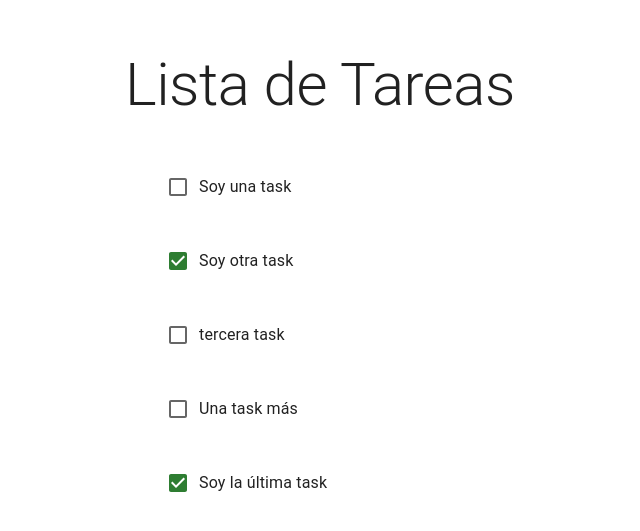
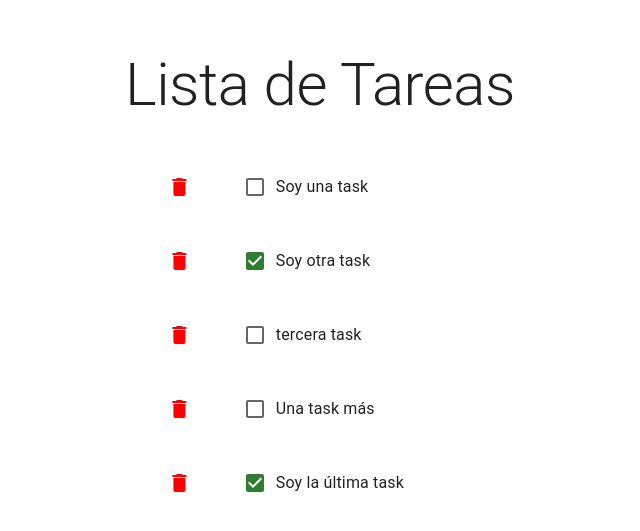
Before and after one commit to NachoCor2007/Cap_StudyMate, a React (Create React App) app in the folder to-do-list/: page / in a window 1280 px wide. Shown: the part 111-642 px from the top of the page, without its empty margins (195-835 px from the left). Built offline with nearby package versions, Linux system fonts and the light colour scheme.

Commit message:
Implemented a task deletion button.

```diff
--- a/to-do-list/package.json
+++ b/to-do-list/package.json
@@ -6,6 +6,7 @@
     "@emotion/react": "^11.13.0",
     "@emotion/styled": "^11.13.0",
     "@fontsource/roboto": "^5.0.14",
+    "@mui/icons-material": "^5.16.7",
     "@mui/material": "^5.16.7",
     "@testing-library/jest-dom": "^5.17.0",
     "@testing-library/react": "^13.4.0",
--- a/to-do-list/src/components/Item.tsx
+++ b/to-do-list/src/components/Item.tsx
@@ -1,18 +1,23 @@
 import React from 'react';
 import ItemProps from "./ItemProps";
+import DeleteIcon from '@mui/icons-material/Delete';
 import Checkbox from '@mui/material/Checkbox';
 import {ListItem, ListItemButton, ListItemText} from "@mui/material";
 
 const label = { inputProps: { 'aria-label': 'Checkbox demo' } };
 
 interface UpdatableItemProps extends ItemProps {
-    onCheck: (id: number) => void
+    onCheck: (id: number) => void,
+    onDeletion: (id: number) => void
 }
 
-const Item: React.FC<UpdatableItemProps> = ({ id, name, isDone, onCheck }: UpdatableItemProps) => {
+const Item: React.FC<UpdatableItemProps> = ({ id, name, isDone, onCheck, onDeletion }: UpdatableItemProps) => {
     return (
         <ListItem>
-            <ListItemButton onClick={() => onCheck(id)} >
+            <ListItemButton sx={{ width: '1%' }} onClick={() => onDeletion(id)} >
+                <DeleteIcon sx={{ width: '100%', color: 'red' }} />
+            </ListItemButton>
+            <ListItemButton sx={{ width: '80%' }} onClick={() => onCheck(id)} >
                 <Checkbox {...label} checked={isDone} color="success" />
                 <ListItemText primary={name} />
             </ListItemButton>
--- a/to-do-list/src/components/ListComp.tsx
+++ b/to-do-list/src/components/ListComp.tsx
@@ -50,6 +50,20 @@ const ListComp = () => {
         });
     }
 
+    const handleDelete = (id: number) => {
+        setTasks(prevTasks => {
+            // Deletes the task with the correspondent id.
+            const updatedTasks = {
+                ...prevTasks,
+                items: prevTasks.items.filter(item => item.id !== id)
+            };
+
+            // Saves the updated tasks in localStorage.
+            localStorage.setItem('tasks', JSON.stringify(updatedTasks));
+            return updatedTasks;
+        });
+    }
+
     return (
         <>
             <Typography variant="h2" gutterBottom sx={{ width: '100%', px: 40, pt: 20 }} >
@@ -57,7 +71,7 @@ const ListComp = () => {
             </Typography>
             <List sx={{ width: '100%', px: 40 }} >
                 {tasks.items.map(item => (
-                    <Item key={item.id} {...item} onCheck={handleCheck} />
+                    <Item key={item.id} {...item} onCheck={handleCheck} onDeletion={handleDelete} />
                 ))}
             </List>
         </>
```
Also changed, not shown: 1 other file (tests, documents, lock files or other folders).
